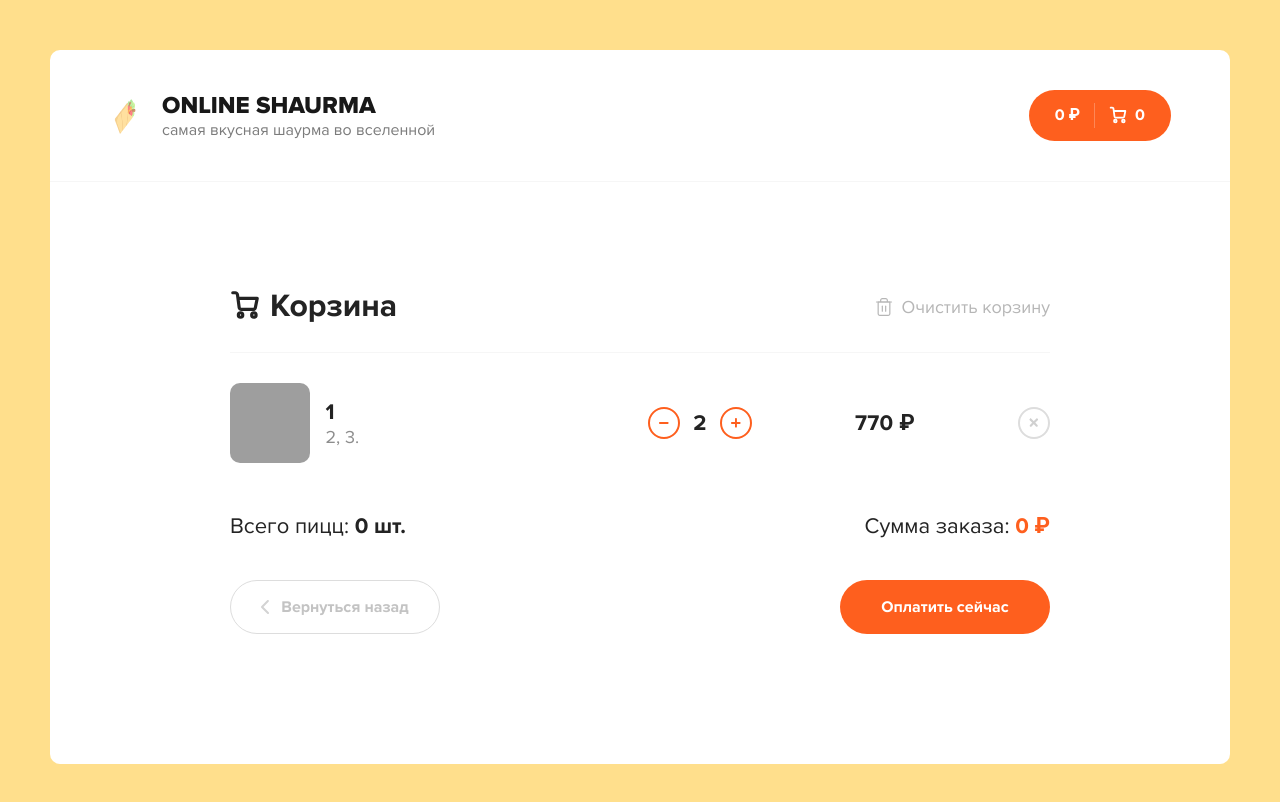
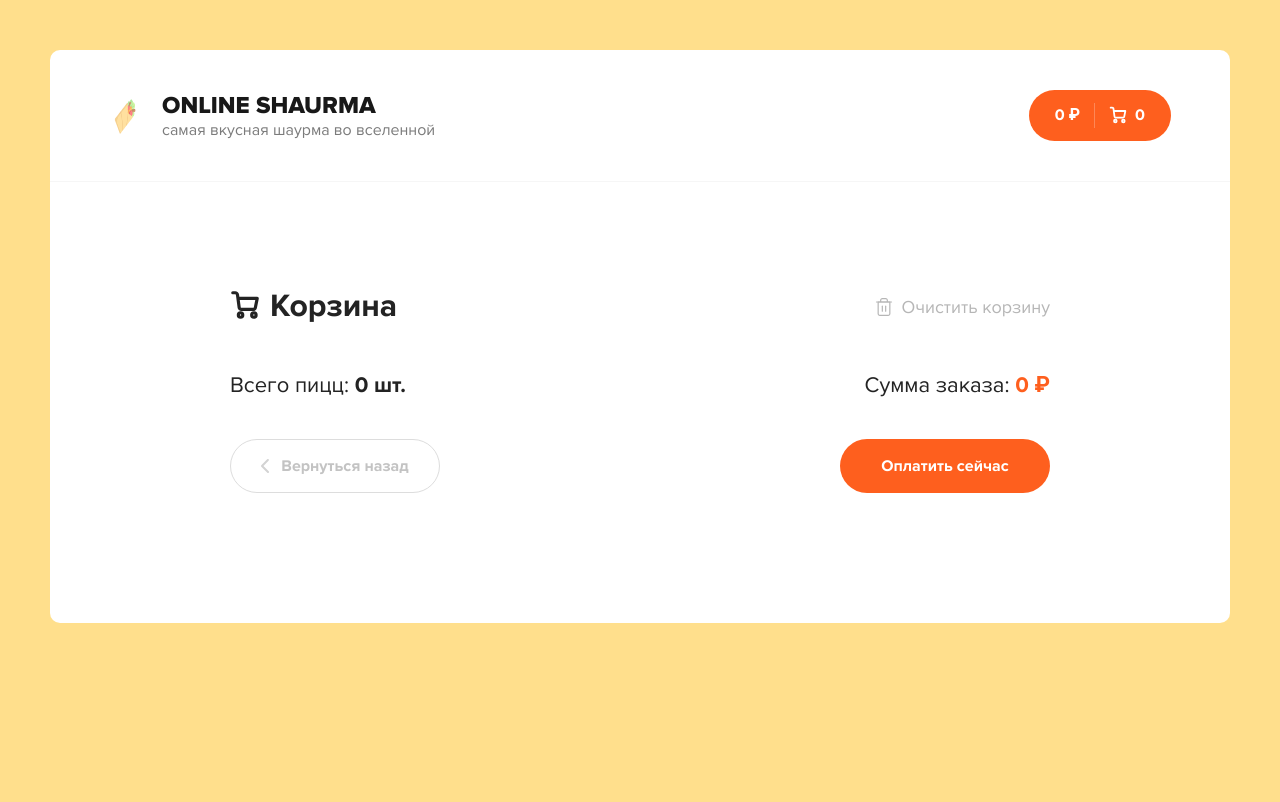
Before and after one commit to nurgitlab/react-store, a React (Create React App) app: page /cart in a window 1280 px wide. Shown: the top 802 px of the page. Built offline with nearby package versions, Linux system fonts and the light colour scheme; grey boxes are pictures that could not be loaded.

Commit message:
bug with sauce in cart fixed

```diff
--- a/src/components/CartItem.js
+++ b/src/components/CartItem.js
@@ -1,7 +1,7 @@
 import React from "react";
 
 
-const CartItem = ({name, type, size}) => {
+const CartItem = ({name, type, sauce}) => {
   return (
     <div className="cart__item">
       <div className="cart__item-img">
@@ -13,7 +13,7 @@ const CartItem = ({name, type, size}) => {
       </div>
       <div className="cart__item-info">
         <h3>{name}</h3>
-        <p>{type}, {size}.</p>
+        <p>{type}, {sauce}.</p>
       </div>
       <div className="cart__item-count">
         <div className="button button--outline button--circle cart__item-count-minus">
--- a/src/pages/Cart.js
+++ b/src/pages/Cart.js
@@ -5,6 +5,10 @@ import { useSelector } from "react-redux";
 
 function Cart() {
   const {totalPrice, totalCount, items} = useSelector(({cart}) => cart);
+
+  const addedShavas = Object.keys(items).map(key => {
+    return items[key][0];
+  });
 
   return (
     <div className="content">
@@ -42,13 +46,15 @@ function Cart() {
             </div>
           </div>
           <div className="content__items">
-
-            <CartItem
-              name="1"
-              type="2"
-              size="3"
-            />
-
+            {
+              addedShavas.map((obj) => (
+                <CartItem
+                  name={obj.name}
+                  type={obj.type}
+                  sauce={obj.sauce}
+                />
+              ))
+            }
           </div>
           <div className="cart__bottom">
             <div className="cart__bottom-details">
```
